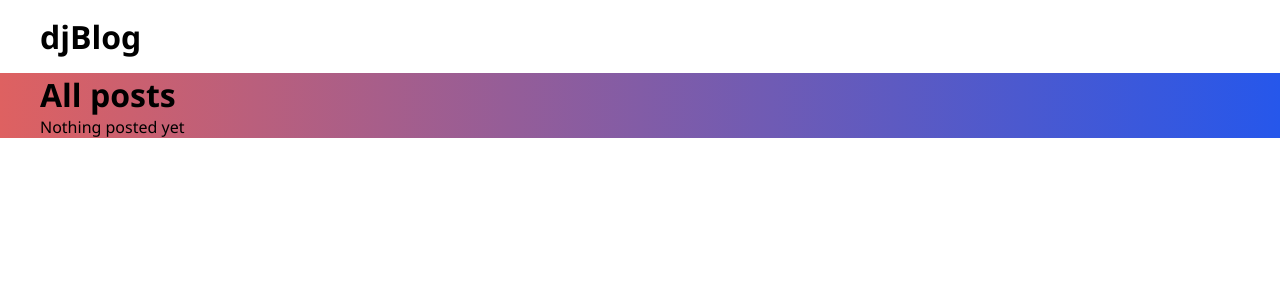
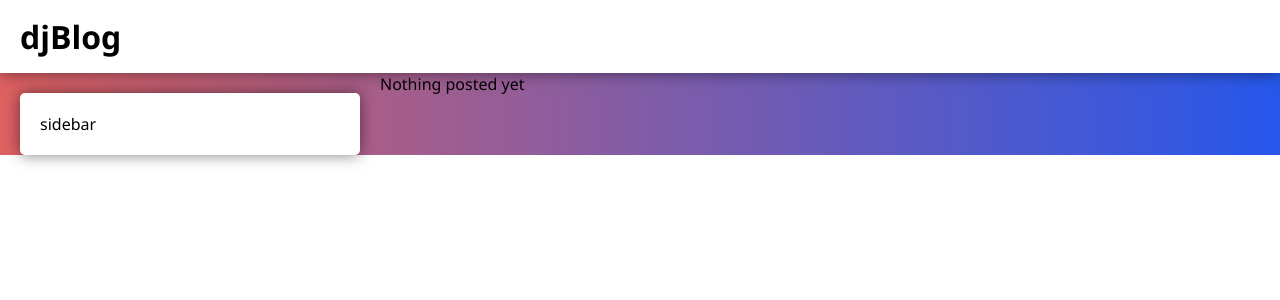
Before and after one commit to Wasth/djblog, a Django app: page / in a window 1280 px wide. Shown: the top 300 px of the page. Run offline with Django 3.2, Linux system fonts and the light colour scheme; data that the repository does not hold is empty.

Commit message:
html and css

```diff
--- a/blog/static/blog/style.css
+++ b/blog/static/blog/style.css
@@ -4,15 +4,42 @@
     font-family: "Segoe UI", sans-serif;
 }
 .container {
-    max-width: 1200px;
+    max-width: 1240px;
     margin: 0 auto;
+    padding: 0 20px;
 }
 /*#*/
 .header {
     padding: 15px 0;
     box-shadow: 0 0 15px rgba(0,0,0,0.5);
     z-index: 10;
+    background-color: #fff;
+    /*margin-bottom: 20px;*/
 }
 .wrapper {
     background: linear-gradient(to right, #de6161, #2657eb);
+    z-index: 1;
 }
+.wrapper .container {
+    display: flex;
+
+}
+.wrapper .content {
+    flex: 1;
+}
+.post {
+    background-color: #fff;
+    box-shadow: 0 0 15px rgba(0,0,0,0.5);
+    border-radius: 5px;
+    margin-top: 20px;
+    padding: 20px;
+}
+.sidebar {
+    background-color: #fff;
+    box-shadow: 0 0 15px rgba(0,0,0,0.5);
+    border-radius: 5px;
+    margin-top: 20px;
+    padding: 20px;
+    width: 300px;
+    margin-right: 20px;
+}
--- a/blog/templates/blog/base.html
+++ b/blog/templates/blog/base.html
@@ -3,22 +3,24 @@
 <head>
     <meta charset="UTF-8">
     <title>{% block title %}Title{% endblock %}</title>
+    <meta name="viewport" content="width=device-width, initial-scale=1.0">
     {% load static %}
     <link rel="stylesheet" href="{% static 'blog/style.css' %}">
 </head>
 <body>
+
+<div class="wrapper">
     <div class="header">
         <div class="container">
             <div class="logo-block"><h1>djBlog</h1></div>
             <div class="menu-block"></div>
         </div>
     </div>
-<div class="wrapper">
     <div class="container">
 
         <div class="sidebar">
             {% block sidebar %}
-
+                sidebar
             {% endblock %}
         </div>
         <div class="content">
--- a/blog/templates/blog/index.html
+++ b/blog/templates/blog/index.html
@@ -3,12 +3,13 @@
 {% block title %}
     All posts
 {% endblock %}
-<h1>Posts</h1>
+
 {% block content %}
-    <h1>All posts</h1>
+    <div class="post-panel">
+
+    </div>
     {% for post in posts %}
-        <div>
-            <h1>{{ post.title }}</h1>
+        <div class="post">
             <h1>{{ post.title }}</h1>
             <h2>{{ post.anons }}</h2>
             <div>
```
Lines whose indentation alone changed are shown as unchanged.
